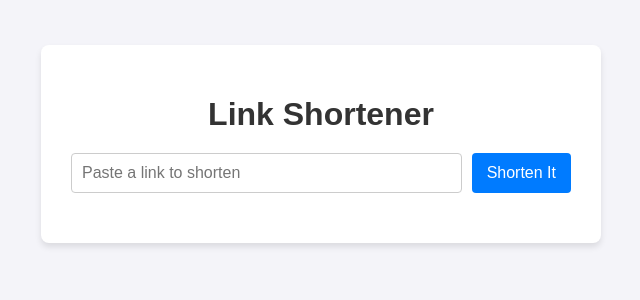
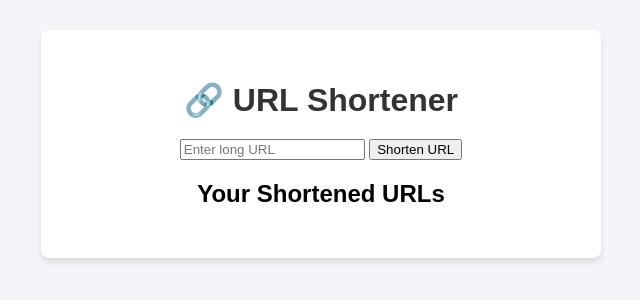
Before and after one commit to Atharva-Gore/URL-Shortener, a plain HTML site: page index.html in a window 1280 px wide. Shown: the part 256-556 px from the top of the page, without its empty margins (319-959 px from the left). Drawn offline with Linux system fonts and the light colour scheme.

Commit message:
Update index.html

```diff
--- a/index.html
+++ b/index.html
@@ -8,19 +8,19 @@
 </head>
 <body>
   <div class="container">
-        <h1>Link Shortener</h1>
-        <form id="shortener-form">
-            <input type="url" id="long-url" placeholder="Paste a link to shorten" required>
-            <button type="submit" id="shorten-btn">Shorten It</button>
-        </form>
+    <h1>🔗 URL Shortener</h1>
 
-        <div id="result-container" class="hidden">
-            <p>Shortened URL:</p>
-            <a id="short-url" href="#" target="_blank"></a>
-            <button id="copy-btn">Copy</button>
+    <!-- Input URL -->
+    <div class="card">
+      <input type="text" id="longUrl" placeholder="Enter long URL">
+      <button onclick="shortenUrl()">Shorten URL</button>
     </div>
 
-        <p id="error-message" class="error-text hidden"></p>
+    <!-- Shortened URLs List -->
+    <div class="card">
+      <h2>Your Shortened URLs</h2>
+      <ul id="urlList"></ul>
+    </div>
   </div>
 
   <script src="script.js"></script>
```
Lines whose indentation alone changed are shown as unchanged.
